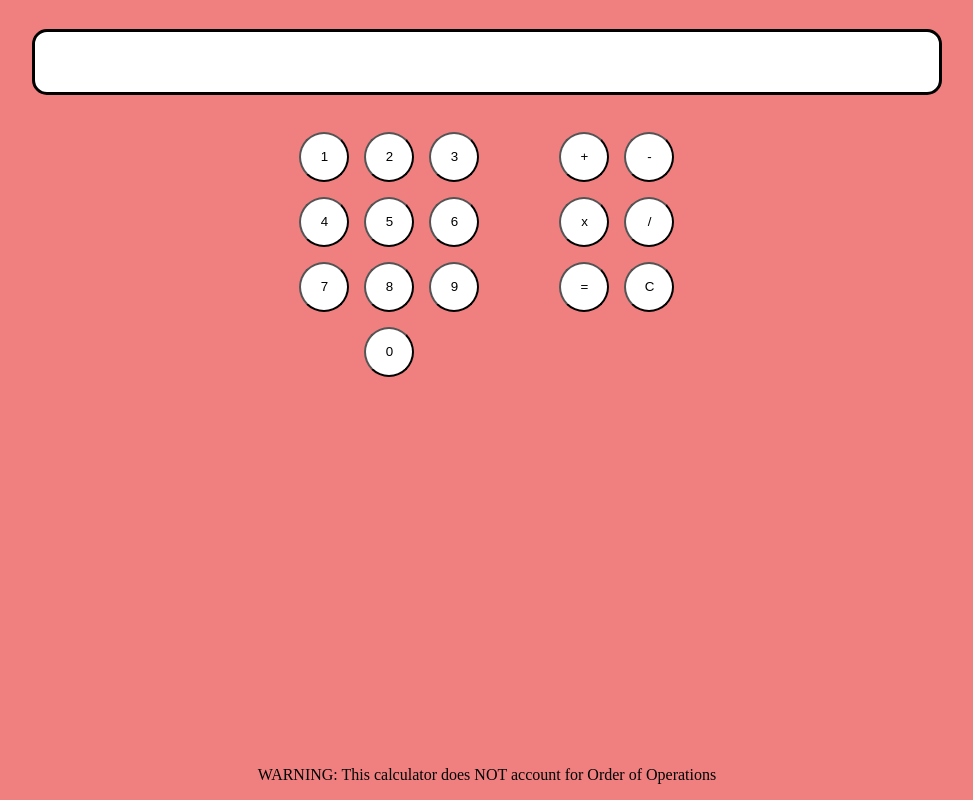
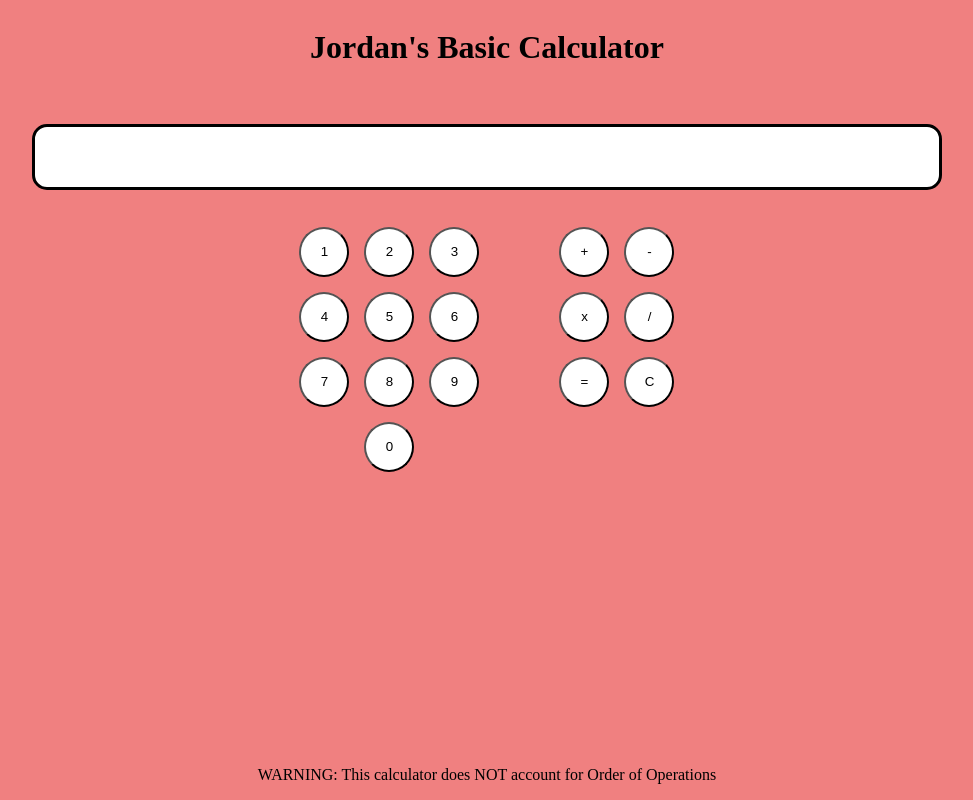
Before and after one commit to JordanJunaidi/calculator, a plain HTML site: page index.html in a window 1280 px wide. Shown: the whole page, without its empty margins (153-1126 px from the left). Drawn offline with Linux system fonts and the light colour scheme.

```diff
--- a/index.html
+++ b/index.html
@@ -4,10 +4,11 @@
     <meta charset="UTF-8">
     <meta name="viewport" content="width=device-width, initial-scale=1.0">
     <link href="style.css" rel="stylesheet">
-    <title>Document</title>
+    <title>Calculator</title>
 </head>
 <body>
     <script src="script.js" defer></script>
+    <h1 id="title">Jordan's Basic Calculator</hi>
     <h1 id="display"></h1>
     <div class="buttons">
         <div class="row">
```
